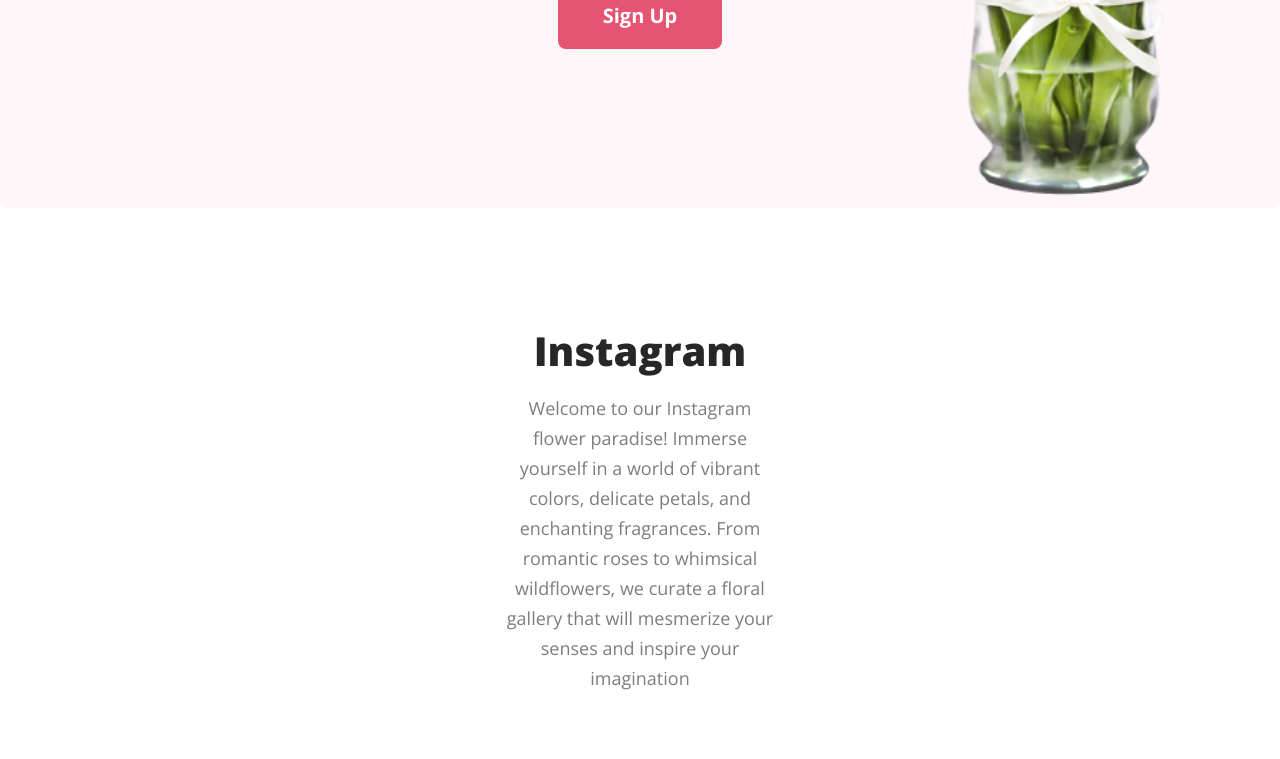
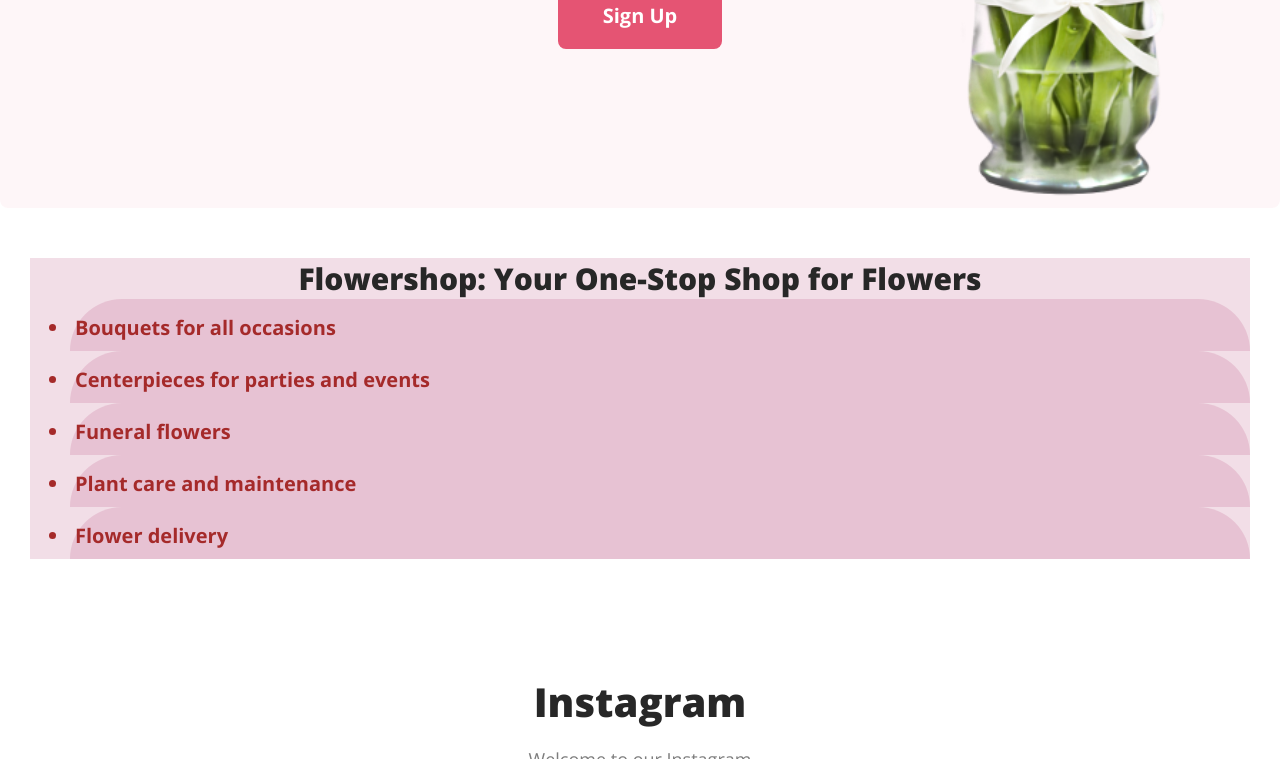
Before and after one commit to raiyanrimon/flower-shop, a plain HTML site: page index.html in a window 1280 px wide. Shown: the part 2577-3336 px from the top of the page. Drawn offline with nearby package versions, Linux system fonts and the light colour scheme.

Commit message:
final touch

```diff
--- a/index.html
+++ b/index.html
@@ -21,6 +21,7 @@
 
     </header>
     <main>
+        <section>
        <div> <div class="main-div">
             <h3 class="primary-heading">Our Featured Flowers</h3>
             <p class="banner-des">Introducing our featured flowers, handpicked for their exceptional beauty and captivating allure. Each blossom has been carefully selected to bring a touch of elegance and natural splendor to any occasion.</p>
@@ -61,6 +62,17 @@
     </div>
 
 </div>
+<section>
+    <div class="blog">
+        <h3>Flowershop: Your One-Stop Shop for Flowers</h3>
+        <strong> <ul> <li>Bouquets for all occasions</li>
+            <li>Centerpieces for parties and events</li>
+        <li>Funeral flowers</li>
+    <li>Plant care and maintenance</li>
+<li> Flower delivery</li></ul></strong>
+
+    </div>
+</section>
 
 
       <div class="insta-title">
@@ -85,7 +97,7 @@
         </form>
      </div>
 
-    </div> </main>
+    </div> </section> </main>
     <footer>
 <div class="footer">
     <h2>Flower<span class="footer-shop">Shop</span></h2>
--- a/style.css
+++ b/style.css
@@ -81,18 +81,20 @@
     font-size: 15px;
     font-weight: 400;
 }
+
 /* featured section */
 .div-pic {
     display: flex;
     margin: 50px 150px;
-    justify-content:center;
+    justify-content: center;
     align-items: center;
     gap: 20px;
 
 
 
 }
-.div-pic h3{
+
+.div-pic h3 {
     text-align: center;
     color: #272727;
 
@@ -123,29 +125,32 @@
 .pic-3 {
     border-radius: 300px 300px 0px 0px;
     background: rgba(71, 125, 17, 0.15);
-    padding: 65px 75px 0px 75px ;
+    padding: 65px 75px 0px 75px;
     width: 314px;
     height: 470px;
 }
+
 /* delivery service section */
-.delivery{
+.delivery {
     display: flex;
-    justify-content: center;
     margin: 50px 100px;
     border-radius: 8px;
     background: rgba(39, 39, 39, 0.05);
     gap: 110px;
-height:200px;
+    height: 200px;
+    justify-content: center;
     align-items: center;
+
 }
-.deliveryh6{
+
+.delivery h6 {
     color: rgba(39, 39, 39, 0.80);
     text-align: center;
     font-size: 24px;
     font-weight: 600;
     line-height: 35px;
-gap: 25px;
 }
+
 /* hot sale starts */
 .hot-sale {
     border-radius: 8px;
@@ -177,6 +182,29 @@
     padding: 20px 500px;
     text-align: center;
 }
+
+.blog {
+    background: rgba(167, 33, 98, 0.15);
+    margin: 50px 30px;
+}
+
+.blog h3 {
+    color: #272727;
+    font-size: 30px;
+    font-weight: 800;
+    text-align: center;
+}
+
+.blog li {
+    padding: 15px 5px 10px;
+    color: brown ;
+    font-size: 20px;
+    font-weight: 700;
+    border-radius: 300px 300px 0px 0px;
+background: rgba(167, 33, 98, 0.15);
+
+}
+
 
 
 /* instagram section starts */
```
Lines whose indentation alone changed are shown as unchanged.
